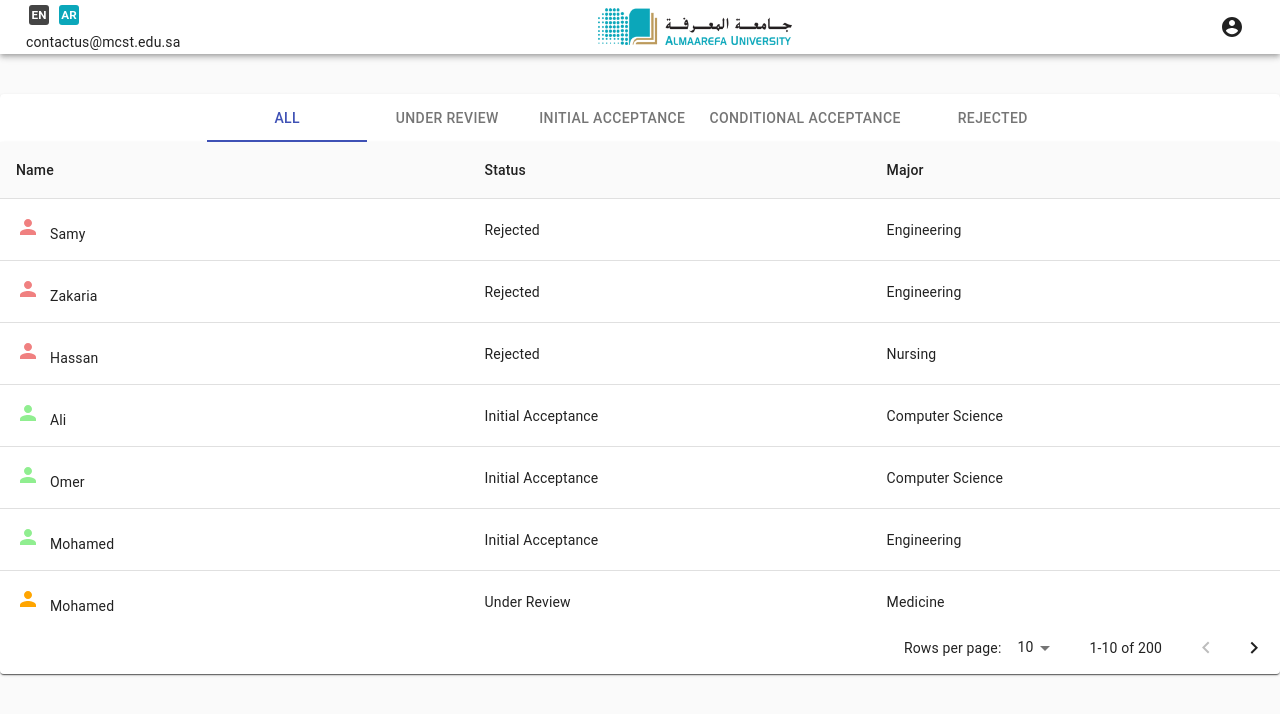
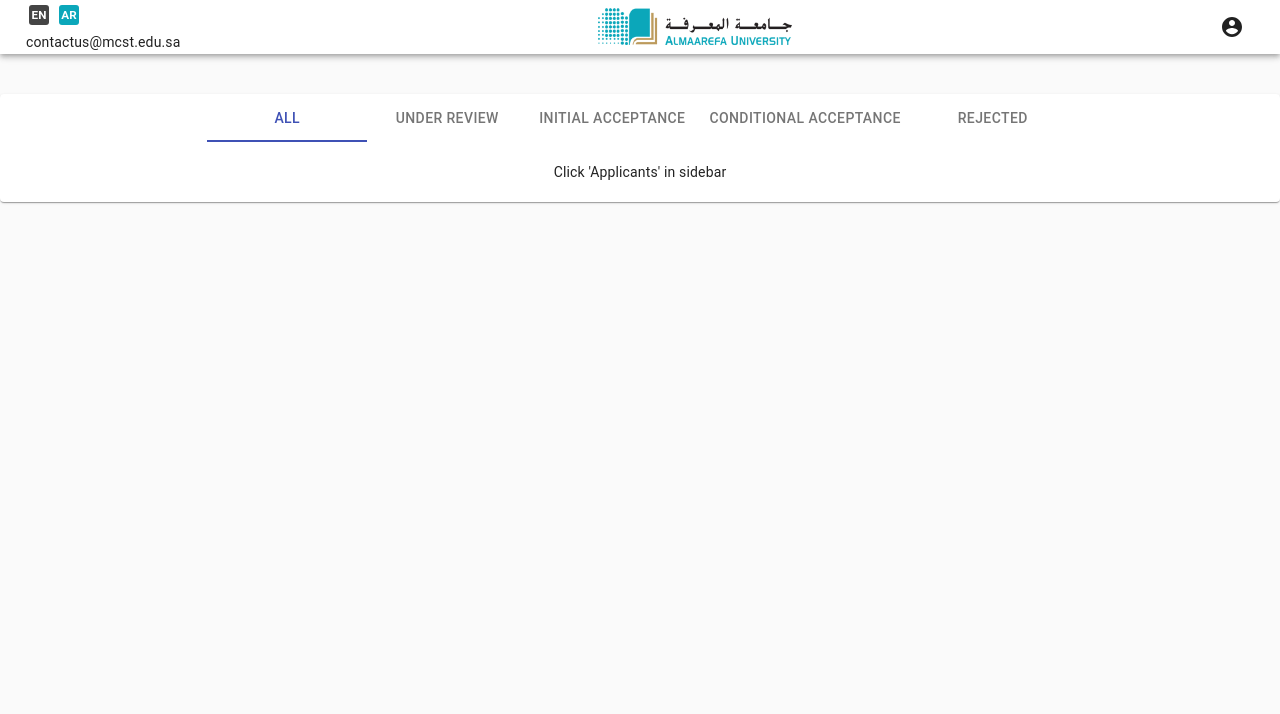
Before and after one commit to amrfekryy/MU-task, a React (Create React App) app: page / in a window 1280 px wide. Shown: the top 714 px of the page. Built offline with nearby package versions, Linux system fonts and the light colour scheme.

Commit message:
integrate redux store with the application

```diff
--- a/src/components/body/table.js
+++ b/src/components/body/table.js
@@ -11,17 +11,9 @@ import TableRow from '@material-ui/core/TableRow';
 import Person from '@material-ui/icons/Person';
 import { useTranslation } from 'react-i18next'
 
-const useStyles = makeStyles({
-  root: {
-    width: '100%',
-  },
-  container: {
-    maxHeight: '60vh',
-  },
-});
 
 export default function StickyHeadTable(props) {
-  const classes = useStyles();
+
   const [page, setPage] = React.useState(0);
   const [rowsPerPage, setRowsPerPage] = React.useState(10);
 
@@ -51,8 +43,8 @@ export default function StickyHeadTable(props) {
   const { t, i18n } = useTranslation()
 
   return (
-    <Paper className={classes.root}>
-      <TableContainer className={classes.container}>
+    <Paper style={{ width: '100%' }}>
+      <TableContainer style={{ maxHeight: '60vh' }}>
         <Table stickyHeader aria-label="sticky table">
 
           <TableHead>
--- a/src/components/body/tabs.js
+++ b/src/components/body/tabs.js
@@ -1,18 +1,15 @@
 import React from 'react';
-import { makeStyles } from '@material-ui/core/styles';
 import Paper from '@material-ui/core/Paper';
 import Tabs from '@material-ui/core/Tabs';
 import Tab from '@material-ui/core/Tab';
-import Typography from '@material-ui/core/Typography';
-import Box from '@material-ui/core/Box';
 import Table from './table'
-import fakeStudentsService, { statuses } from 'helpers/fakeStudentsService'
+import { statuses } from 'helpers/fakeStudentsService'
 import { useTranslation } from 'react-i18next';
-
-const data = fakeStudentsService({ count: 200 })
+import { connect } from 'react-redux'
 
 function TabPanel(props) {
-  const { value, index, status } = props;
+  const { value, index, status, students } = props;
+  const { t } = useTranslation()
 
   return (
     <div
@@ -23,23 +20,21 @@ function TabPanel(props) {
       // style={{ padding: '3vh 5vw'}}
     >
       {value === index
-        ? status.code === 'all'
-          ? <Table data={data}/>
-          : <Table data={data.filter(student => student.st_code === status.code)}/>
+        ? students
+          ? status.code === 'all'
+            ? <Table data={students}/>
+            : <Table data={students.filter(student => student.st_code === status.code)}/>
+          : <div style={{ padding: '20px', textAlign: 'center'}}>
+              {t("Click 'Applicants' in sidebar")} </div>
         : ''}
     </div>
   );
 }
 
+const TabPanel_ = connect(state => ({ students: state.students.data }), null)(TabPanel)
 
-const useStyles = makeStyles({
-  root: {
-    flexGrow: 1,
-  },
-});
 
 export default function CenteredTabs() {
-  const classes = useStyles();
   const { t } = useTranslation()
 
   const [value, setValue] = React.useState(0);
@@ -48,7 +43,7 @@ export default function CenteredTabs() {
   const tabs = [{full: 'All', code: 'all'}, ...statuses]
 
   return (
-    <Paper className={classes.root}>
+    <Paper style={{ flexGrow: 1 }}>
       <Tabs
         value={value}
         onChange={handleChange}
@@ -59,7 +54,7 @@ export default function CenteredTabs() {
         {tabs.map(status => <Tab label={t(status.full)} />)}
       </Tabs>
 
-      {tabs.map( (status, index) => <TabPanel {...{ value, index, status }}/>)}
+      {tabs.map( (status, index) => <TabPanel_ {...{ value, index, status }}/>)}
 
     </Paper>
   );
--- /dev/null
+++ b/src/components/header/sidebar/index.js
@@ -0,0 +1,42 @@
+import React from 'react';
+
+import IconButton from '@material-ui/core/IconButton';
+import AccountCircle from '@material-ui/icons/AccountCircle';
+import Sidebar from './sidebar'
+
+
+export default function SidebarBtn(props) {
+  const { anchor } = props
+
+  const [state, setState] = React.useState({
+    left: false,
+    right: false,
+  });
+
+  const toggleDrawer = (anchor, open) => (event) => {
+    if (event && event.type === 'keydown' && (event.key === 'Tab' || event.key === 'Shift')) {
+      return;
+    }
+    setState({ ...state, [anchor]: open });
+  };
+
+  return (
+    <div>
+      <React.Fragment>
+
+        <IconButton
+            aria-label="account of current user"
+            aria-controls="menu-appbar"
+            aria-haspopup="true"
+            onClick={toggleDrawer(anchor, true)}
+            color="inherit"
+        >
+          <AccountCircle />
+        </IconButton>
+
+        <Sidebar {...{state, toggleDrawer, anchor}}/>
+
+      </React.Fragment>
+    </div>
+  );
+}
--- a/src/components/header/sidebar.js
+++ b/src/components/header/sidebar/sidebar.js
@@ -5,60 +5,28 @@ import Divider from '@material-ui/core/Divider';
 import ListItem from '@material-ui/core/ListItem';
 import ListItemIcon from '@material-ui/core/ListItemIcon';
 import ListItemText from '@material-ui/core/ListItemText';
-
-import IconButton from '@material-ui/core/IconButton';
 import ArrowForwardIosIcon from '@material-ui/icons/ArrowForwardIos';
-import AccountCircle from '@material-ui/icons/AccountCircle';
 import Group from '@material-ui/icons/Group';
 import EventNote from '@material-ui/icons/EventNote';
 import ExitToApp from '@material-ui/icons/ExitToApp';
-
+import AccountCircle from '@material-ui/icons/AccountCircle';
 import { useTranslation } from 'react-i18next'
-
-export default function SidebarBtn(props) {
-  const { anchor } = props
-
-  const [state, setState] = React.useState({
-    left: false,
-    right: false,
-  });
-
-  const toggleDrawer = (anchor, open) => (event) => {
-    if (event && event.type === 'keydown' && (event.key === 'Tab' || event.key === 'Shift')) {
-      return;
-    }
-    setState({ ...state, [anchor]: open });
-  };
-
-  return (
-    <div>
-      <React.Fragment>
-
-        <IconButton
-            aria-label="account of current user"
-            aria-controls="menu-appbar"
-            aria-haspopup="true"
-            onClick={toggleDrawer(anchor, true)}
-            color="inherit"
-        >
-          <AccountCircle />
-        </IconButton>
-
-        <Sidebar {...{state, toggleDrawer, anchor}}/>
-
-      </React.Fragment>
-    </div>
-  );
-}
+import fakeStudentsService from 'helpers/fakeStudentsService'
+import { connect } from 'react-redux'
+import { mapDispatchToProps } from 'redux/tools'
 
 function Sidebar (props) {
   const { state, toggleDrawer, anchor } = props
   const { t } = useTranslation()
 
+  const handleApplicantsClick = () => {
+    props.setMain('students', fakeStudentsService({ count: 200 }))
+  }
+
   const listItems = [
     {label: 'Admission Officer', icon: [<ArrowForwardIosIcon />, <AccountCircle />]},
     {divider: true},
-    {label: 'Applicants', icon: <Group />},
+    {label: 'Applicants', icon: <Group />, onClick: handleApplicantsClick},
     {label: 'Dates', icon: <EventNote />},
     {label: 'Sign Out', icon: <ExitToApp />},
   ]
@@ -80,7 +48,7 @@ function Sidebar (props) {
           {listItems.map((item, key) => {
             return item.divider
             ? <Divider key={key+1} style={{margin: '8px 0'}} />
-            : <ListItem button key={key+1}>
+            : <ListItem button key={key+1} onClick={item.onClick || ''}>
                 <ListItemIcon>{item.icon}</ListItemIcon>
                 <ListItemText primary={t(item.label)} />
               </ListItem>
@@ -90,3 +58,13 @@ function Sidebar (props) {
     </SwipeableDrawer>
   )
 }
+
+// const mapStateToProps = (state) => {
+//   return {
+//     users: state.usersReducer.data,
+//     tasks: state.tasksReducer.data,
+//     subTasks: state.subTasksReducer.data
+//   }
+// }
+
+export default connect(null, mapDispatchToProps)(Sidebar)
--- a/src/translation/arabic.js
+++ b/src/translation/arabic.js
@@ -18,6 +18,7 @@ const translation = {
 "Applicants": "المتقدمين",
 "Dates": "المواعيد",
 "Sign Out": "تسجيل الخروج",
+"Click 'Applicants' in sidebar": "اضغط على 'المتقدمين' في الشريط الجانبي"
 
 }
 
```
